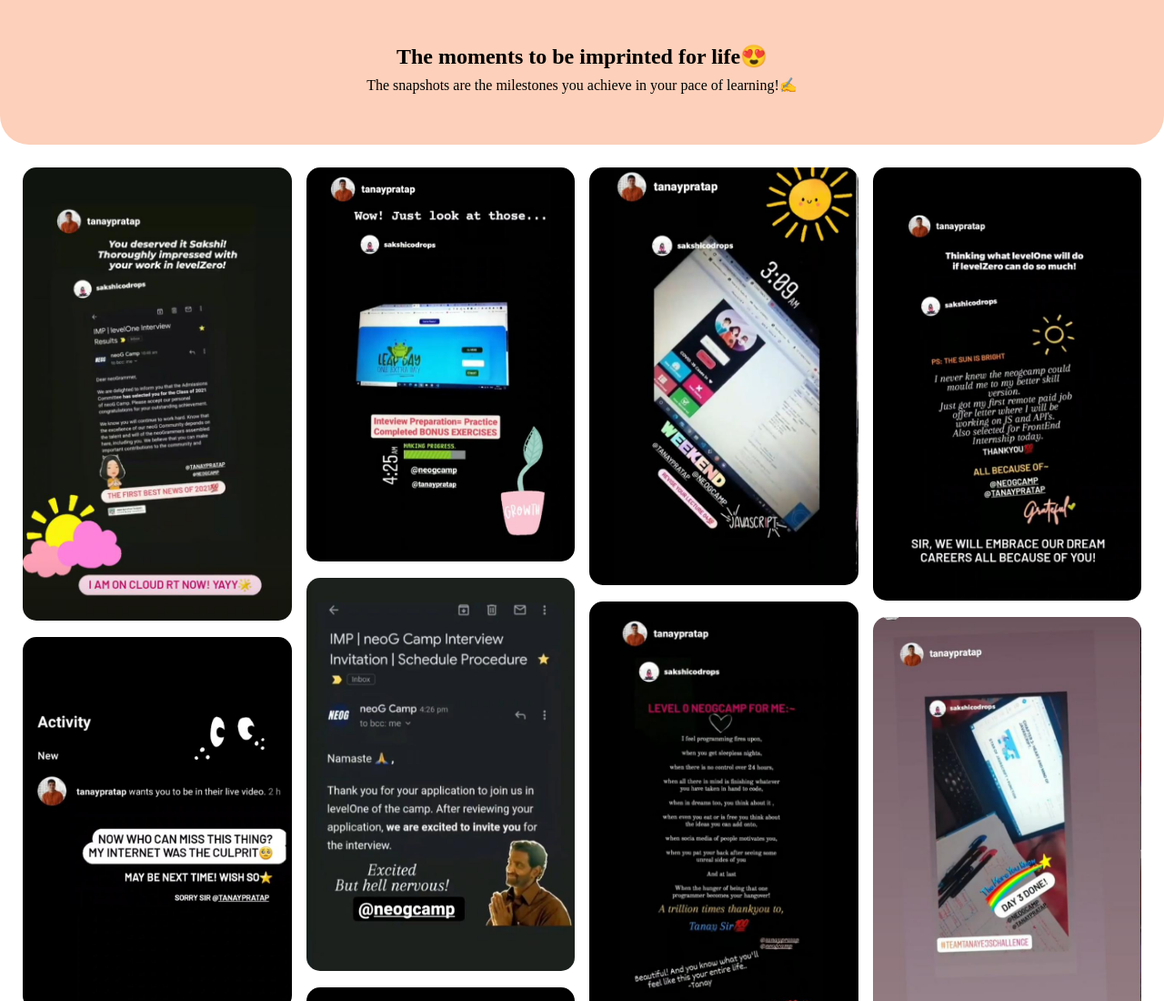
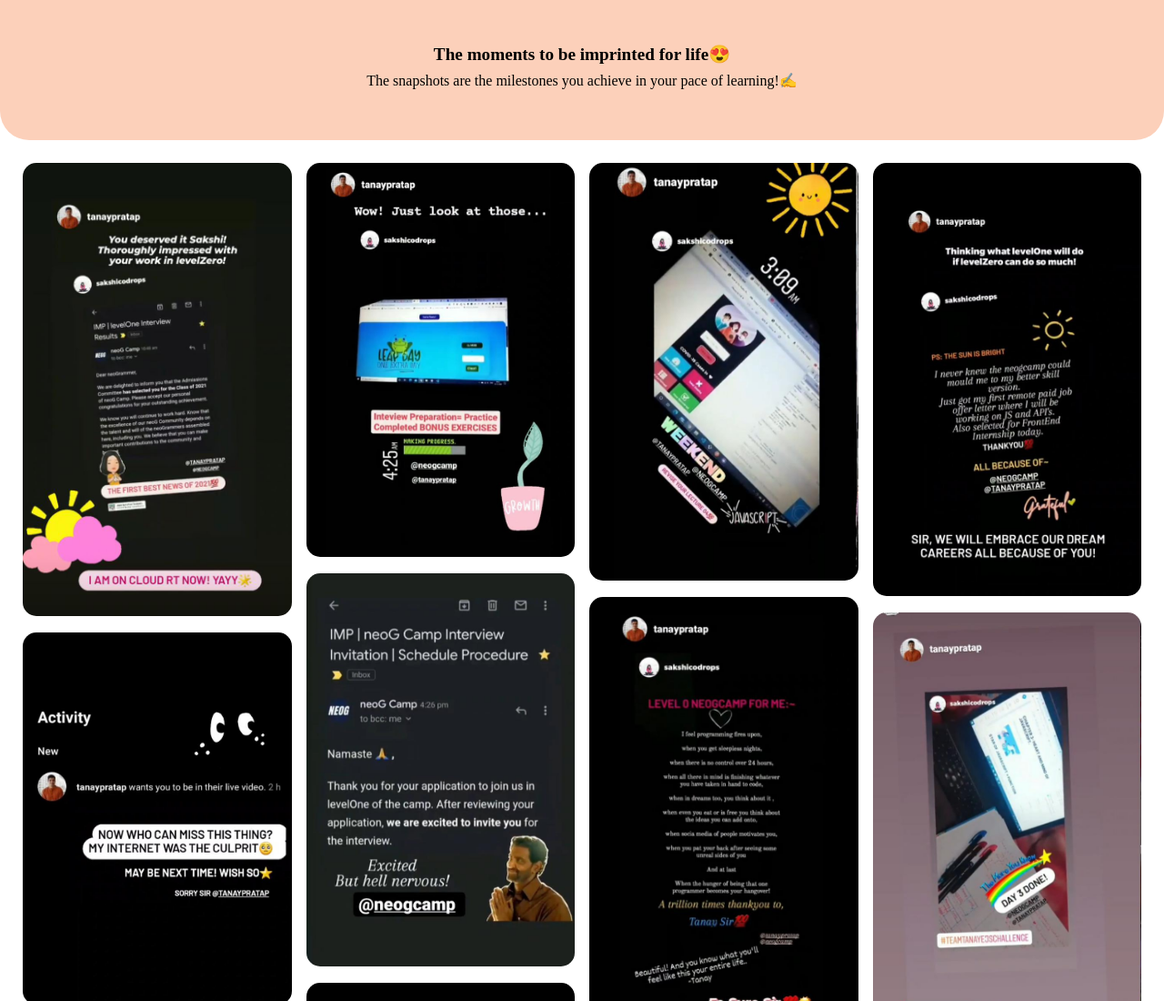
Before and after one commit to sakshijainn/levelzero, a plain HTML site: page moments.html in a window 1280 px wide. Shown: the top 1100 px of the page at 91% size. Drawn offline with Linux system fonts and the light colour scheme.

Commit message:
Update moments.html

```diff
--- a/moments.html
+++ b/moments.html
@@ -9,7 +9,7 @@
 <body>
 
     <nav class="navigation">
-        <h2 style="text-align: center;">The moments to be imprinted for life😍</h2>
+        <h2 style="text-align: center; font-size: 1.2rem;">The moments to be imprinted for life😍</h2>
         <p style="text-align: center; font-size: 1rem; padding:0.5rem;">The snapshots are the milestones you achieve in your pace of learning!✍️</p>
       </nav>
    <div class="container">
```
